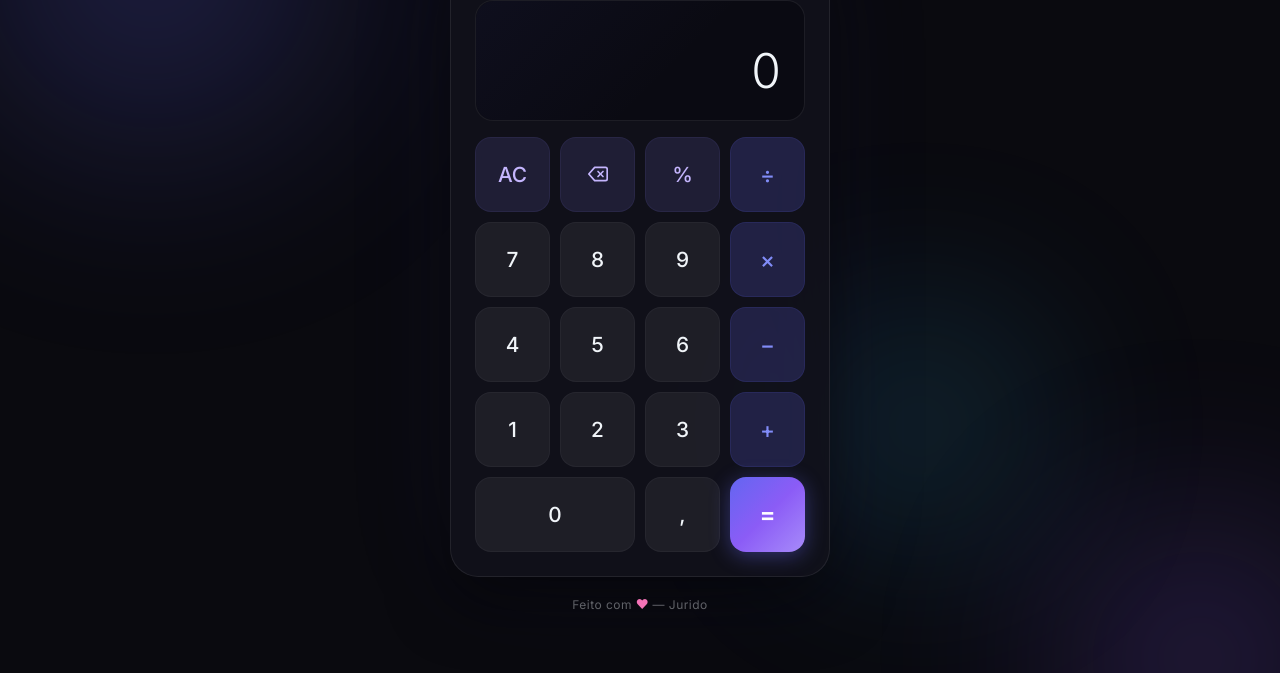
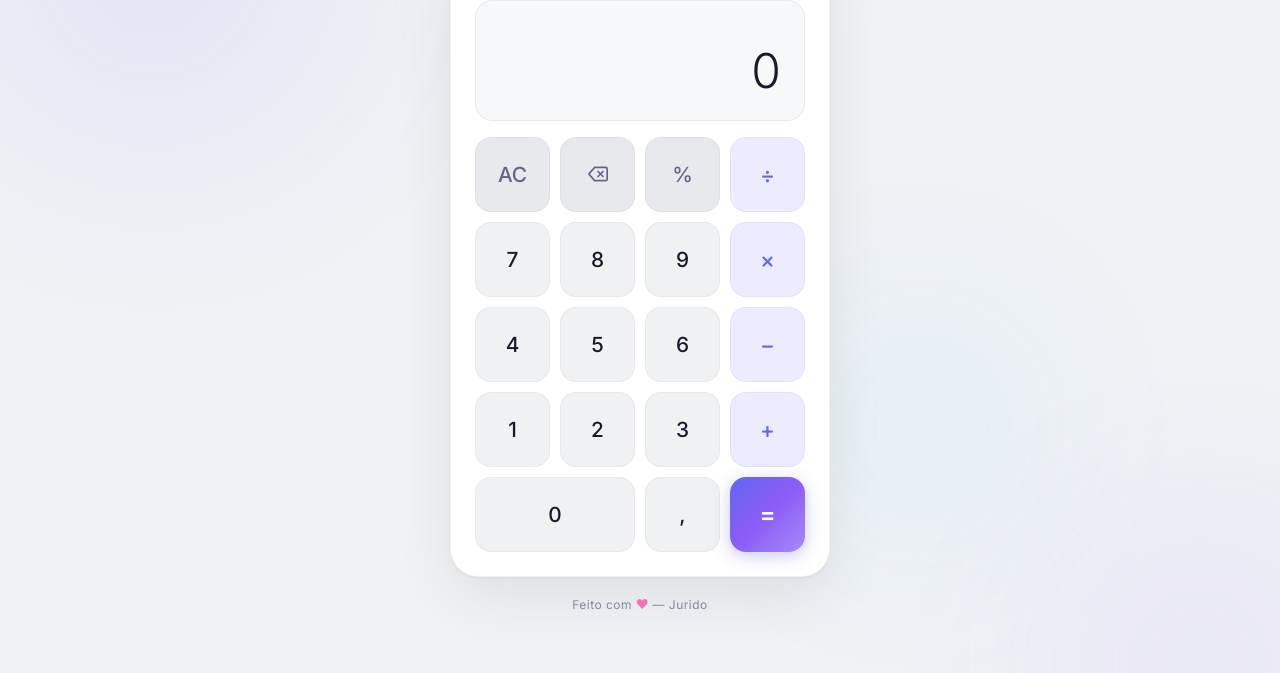
Before and after one commit to andreamaralbranddi/juridico, a plain HTML site: page index.html in a window 1280 px wide. Shown: the part 127-800 px from the top of the page. Drawn offline with Linux system fonts and the light colour scheme.

Commit message:
auto: Claude changes 2026-04-14 15:00

```diff
--- a/style.css
+++ b/style.css
@@ -2,35 +2,35 @@
    Design Tokens
    ======================================== */
 :root {
-  /* Colors */
-  --bg-primary: #0a0a0f;
-  --bg-calculator: rgba(18, 18, 28, 0.85);
-  --bg-display: rgba(10, 10, 18, 0.9);
-  --bg-number: rgba(255, 255, 255, 0.06);
-  --bg-number-hover: rgba(255, 255, 255, 0.12);
-  --bg-function: rgba(138, 132, 255, 0.12);
-  --bg-function-hover: rgba(138, 132, 255, 0.22);
-  --bg-operator: rgba(99, 102, 241, 0.2);
-  --bg-operator-hover: rgba(99, 102, 241, 0.35);
+  /* Colors — Light / White theme */
+  --bg-primary: #f0f2f5;
+  --bg-calculator: #ffffff;
+  --bg-display: #f7f8fa;
+  --bg-number: #f0f1f3;
+  --bg-number-hover: #e4e5e9;
+  --bg-function: #e8e9ed;
+  --bg-function-hover: #dcdde2;
+  --bg-operator: rgba(99, 102, 241, 0.12);
+  --bg-operator-hover: rgba(99, 102, 241, 0.22);
   --bg-equals: linear-gradient(135deg, #6366f1 0%, #8b5cf6 50%, #a78bfa 100%);
   --bg-equals-hover: linear-gradient(135deg, #7c7ff7 0%, #9d6ff8 50%, #b89dfc 100%);
-  --bg-sci: rgba(56, 189, 248, 0.1);
-  --bg-sci-hover: rgba(56, 189, 248, 0.2);
+  --bg-sci: rgba(56, 189, 248, 0.08);
+  --bg-sci-hover: rgba(56, 189, 248, 0.16);
 
-  --text-primary: #f1f5f9;
-  --text-secondary: rgba(241, 245, 249, 0.5);
-  --text-accent: #a78bfa;
-  --text-operator: #818cf8;
-  --text-sci: #38bdf8;
-  --text-function: #c4b5fd;
+  --text-primary: #1a1a2e;
+  --text-secondary: #8b8fa3;
+  --text-accent: #6366f1;
+  --text-operator: #6366f1;
+  --text-sci: #0891b2;
+  --text-function: #64648b;
 
-  --border-glass: rgba(255, 255, 255, 0.08);
-  --border-glow: rgba(99, 102, 241, 0.3);
+  --border-glass: rgba(0, 0, 0, 0.06);
+  --border-glow: rgba(99, 102, 241, 0.2);
 
-  --shadow-calculator: 0 25px 60px rgba(0, 0, 0, 0.5), 0 0 120px rgba(99, 102, 241, 0.08);
-  --shadow-btn: 0 2px 8px rgba(0, 0, 0, 0.2);
-  --shadow-btn-active: inset 0 2px 4px rgba(0, 0, 0, 0.3);
-  --shadow-equals: 0 4px 20px rgba(99, 102, 241, 0.4);
+  --shadow-calculator: 0 20px 60px rgba(0, 0, 0, 0.08), 0 1px 3px rgba(0, 0, 0, 0.06);
+  --shadow-btn: 0 1px 3px rgba(0, 0, 0, 0.06);
+  --shadow-btn-active: inset 0 1px 2px rgba(0, 0, 0, 0.08);
+  --shadow-equals: 0 4px 16px rgba(99, 102, 241, 0.35);
 
   /* Typography */
   --font-family: 'Inter', -apple-system, BlinkMacSystemFont, sans-serif;
@@ -95,7 +95,7 @@ body {
   position: absolute;
   border-radius: 50%;
   filter: blur(100px);
-  opacity: 0.35;
+  opacity: 0.15;
   animation: float 20s infinite ease-in-out;
 }
 
@@ -157,8 +157,8 @@ body {
   border: 1px solid var(--border-glass);
   border-radius: var(--radius-calc);
   padding: var(--padding-calc);
-  backdrop-filter: blur(40px) saturate(1.5);
-  -webkit-backdrop-filter: blur(40px) saturate(1.5);
+  backdrop-filter: blur(20px);
+  -webkit-backdrop-filter: blur(20px);
   box-shadow: var(--shadow-calculator);
   animation: fadeInUp 0.6s var(--transition-normal);
 }
@@ -222,8 +222,8 @@ body {
   width: 36px;
   height: 20px;
   border-radius: 10px;
-  background: rgba(255, 255, 255, 0.1);
-  border: 1px solid rgba(255, 255, 255, 0.1);
+  background: rgba(0, 0, 0, 0.08);
+  border: 1px solid rgba(0, 0, 0, 0.06);
   position: relative;
   transition: background var(--transition-fast), border-color var(--transition-fast);
 }
@@ -272,7 +272,7 @@ body {
   position: absolute;
   inset: 0;
   border-radius: inherit;
-  background: linear-gradient(135deg, rgba(99, 102, 241, 0.05) 0%, transparent 60%);
+  background: none;
   pointer-events: none;
 }
 
@@ -368,7 +368,7 @@ body {
   content: '';
   position: absolute;
   inset: 0;
-  background: radial-gradient(circle at center, rgba(255,255,255,0.25) 0%, transparent 70%);
+  background: radial-gradient(circle at center, rgba(0,0,0,0.06) 0%, transparent 70%);
   opacity: 0;
   transition: opacity var(--transition-fast);
 }
@@ -385,7 +385,7 @@ body {
 .btn-number {
   background: var(--bg-number);
   color: var(--text-primary);
-  border: 1px solid rgba(255, 255, 255, 0.04);
+  border: 1px solid rgba(0, 0, 0, 0.04);
 }
 
 .btn-number:hover {
@@ -403,7 +403,7 @@ body {
 .btn-function {
   background: var(--bg-function);
   color: var(--text-function);
-  border: 1px solid rgba(138, 132, 255, 0.08);
+  border: 1px solid rgba(0, 0, 0, 0.04);
 }
 
 .btn-function:hover {
@@ -414,7 +414,7 @@ body {
 .btn-operator {
   background: var(--bg-operator);
   color: var(--text-operator);
-  border: 1px solid rgba(99, 102, 241, 0.12);
+  border: 1px solid rgba(99, 102, 241, 0.08);
   font-size: 1.4rem;
 }
 
@@ -423,8 +423,8 @@ body {
 }
 
 .btn-operator.active {
-  background: rgba(99, 102, 241, 0.4);
-  box-shadow: 0 0 20px rgba(99, 102, 241, 0.3);
+  background: rgba(99, 102, 241, 0.25);
+  box-shadow: 0 0 12px rgba(99, 102, 241, 0.15);
 }
 
 /* Equals button */
@@ -446,7 +446,7 @@ body {
 .btn-sci {
   background: var(--bg-sci);
   color: var(--text-sci);
-  border: 1px solid rgba(56, 189, 248, 0.08);
+  border: 1px solid rgba(56, 189, 248, 0.06);
   font-size: var(--font-size-btn-sci);
   font-weight: 600;
   aspect-ratio: unset;
```
